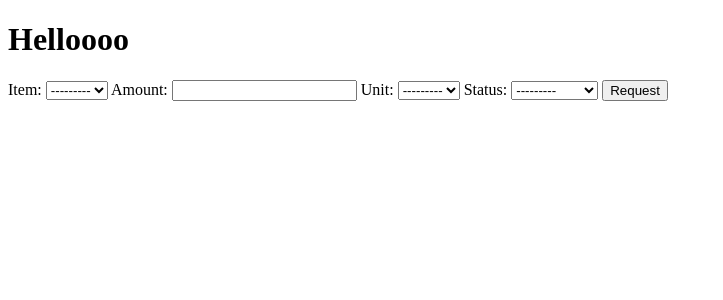
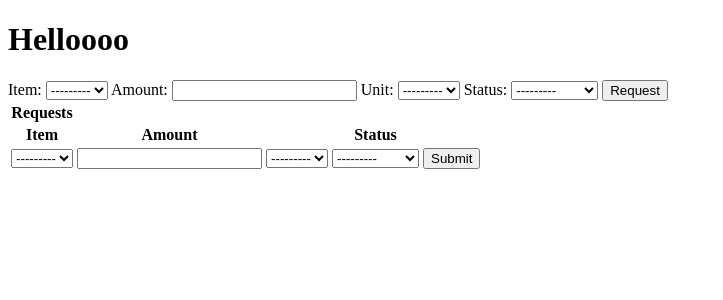
Before and after one commit to hello-pmwilson/cell_bio_lab, a Django app: page /inventory/requests in a window 1280 px wide. Shown: the part 26-326 px from the top of the page, without its empty margins (0-723 px from the left). Run offline with Django 4.2, Linux system fonts and the light colour scheme; data that the repository does not hold is empty.

Commit message:
added request form and request table to request page

```diff
--- a/cell_bio_lab/inventory/templates/inventory/requests.html
+++ b/cell_bio_lab/inventory/templates/inventory/requests.html
@@ -10,4 +10,35 @@
     <button type="submit">Request</button>
 </form>
 
+<form method="post" id="onRequestForm"> {% csrf_token %}
+    <table>
+        <thead>
+            <th>Requests</th>
+            <tr>
+                <th>Item</th>
+                <th>Amount</th>
+                <th></th>
+                <th>Status</th>
+            </tr>
+        </thead>
+        <tbody>
+            <tr>
+                <td>{{ requestForm.item }}</td>
+                <td>{{ requestForm.amount }}</td>
+                <td>{{ requestForm.unit }}</td>
+                <td>{{ requestForm.status }}</td>
+                <td><input type="submit" value="Submit"></td>
+            </tr>
+            {% for item in data %}
+                <tr>
+                    <td>{{ item.item }}</td>
+                    <td>{{ item.amount }}</td>
+                    <td>{{ item.unit }}</td>
+                    <td>{{ item.status }}</td>
+                </tr>
+            {% endfor %}
+
+    </form>
+
+
 {% endblock %}
--- a/cell_bio_lab/inventory/views.py
+++ b/cell_bio_lab/inventory/views.py
@@ -1,7 +1,6 @@
 from django.shortcuts import render
-from .forms import onRequestForm
-from .forms import inventoryAddForm
-from .models import inventory
+from .forms import onRequestForm, inventoryAddForm
+from .models import inventory, on_request
 
 # Create your views here.
 def index(request):
@@ -10,10 +9,11 @@ def index(request):
 
 def requests(request):
     context = {}
-    form = onRequestForm(request.POST or None, request.FILES or None)
+    form = onRequestForm(request.POST or None)
     if form.is_valid():
         form.save()
     context['requestForm']= form
+    context['data'] = on_request.objects.all()
     return render(request, 'inventory/requests.html', context)
 
 def itemAdd(request):
```
